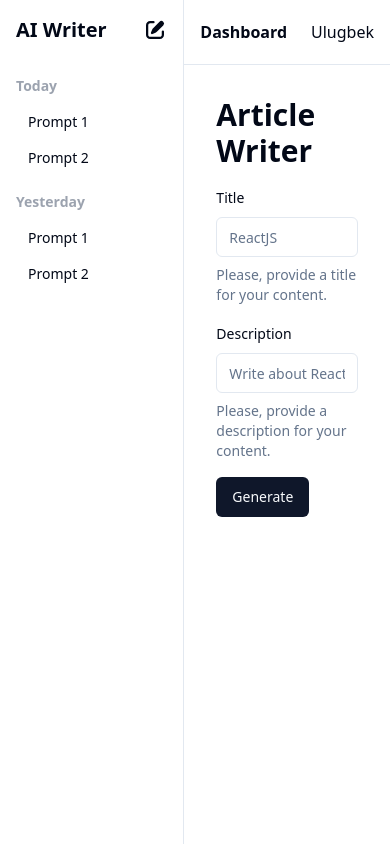
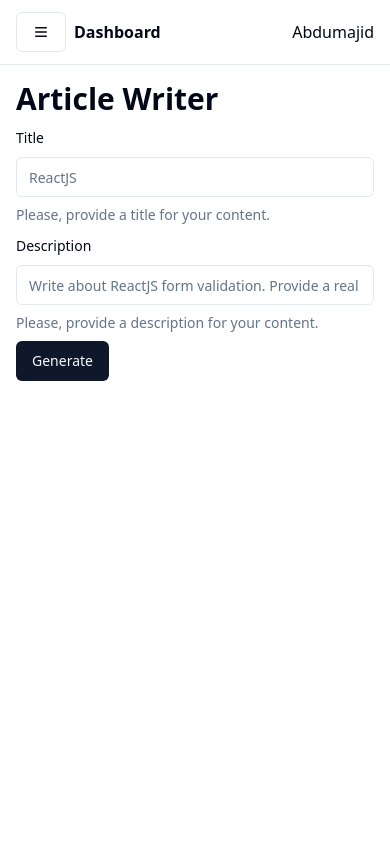
Before and after one commit to Ermatov-Abdulmajid/ai-writer, a React (Vite) app: page /dashboard in a window 390 px wide. Built offline with nearby package versions, Linux system fonts and the light colour scheme.

Commit message:
Responsivness implemented

```diff
--- a/src/components/dashboard/content-create-form.tsx
+++ b/src/components/dashboard/content-create-form.tsx
@@ -45,7 +45,7 @@
     <Form {...form}>
       <form
         onSubmit={form.handleSubmit(handleSubmit)}
-        className="space-y-4 mt-4"
+        className="space-y-2 md:space-y-4 md:mt-4 mt-2"
       >
         <FormField
           control={form.control}
--- a/src/components/dashboard/content-viewer.tsx
+++ b/src/components/dashboard/content-viewer.tsx
@@ -21,7 +21,7 @@
 
   return (
     <Card className="mt-4">
-      <CardContent className="p-8">
+      <CardContent className="p-4 md:p-6 lg:p-8">
         <div className="prose lg:prose-xl">
           <Markdown>{content}</Markdown>
         </div>
--- a/src/components/dashboard/navbar.tsx
+++ b/src/components/dashboard/navbar.tsx
@@ -5,15 +5,28 @@
   DropdownMenuSeparator,
   DropdownMenuTrigger,
 } from '@/components/ui/dropdown-menu.tsx';
+import { Button } from '@/components/ui/button.tsx';
+import { Bars3Icon } from '@heroicons/react/16/solid';
+import { useAppContext } from '@/contexts/app.context.tsx';
 
 export default function Navbar() {
+  const { toggleSidebar } = useAppContext();
   return (
     <div className="border-b">
       <nav className="flex items-center justify-between p-4 h-16">
-        <h4 className="font-semibold">Dashboard</h4>
+        <div className="flex items-center gap-2">
+          <Button
+            className="block md:hidden"
+            variant="outline"
+            onClick={toggleSidebar}
+          >
+            <Bars3Icon className="w-4 h-4" />
+          </Button>
+          <h4 className="font-semibold">Dashboard</h4>
+        </div>
         <div>
           <DropdownMenu>
-            <DropdownMenuTrigger>Ulugbek</DropdownMenuTrigger>
+            <DropdownMenuTrigger>Abdumajid</DropdownMenuTrigger>
             <DropdownMenuContent>
               <DropdownMenuItem>Profile</DropdownMenuItem>
               <DropdownMenuSeparator />
--- a/src/components/dashboard/sidebar.tsx
+++ b/src/components/dashboard/sidebar.tsx
@@ -3,6 +3,7 @@
 import { PencilSquareIcon } from '@heroicons/react/16/solid';
 import { useAppContext } from '@/contexts/app.context.tsx';
 import { Loader2 } from 'lucide-react';
+import { clsx } from 'clsx';
 
 const mockItems: TPromptHistory[] = [
   {
@@ -34,9 +35,14 @@
 ];
 
 export default function Sidebar() {
-  const { generatingContent } = useAppContext();
+  const { generatingContent, sidebarOpen } = useAppContext();
   return (
-    <nav className="h-screen w-80 border-r p-4">
+    <nav
+      className={clsx(
+        'transition-all duration-500 h-screen overflow-x-hidden md:w-80 md:border-r md:p-4',
+        sidebarOpen ? 'w-1/2 border-r p-2' : 'w-0'
+      )}
+    >
       <div className="flex items-center justify-between">
         <h1 className="text-xl font-semibold">AI Writer</h1>
         {generatingContent ? (
--- a/src/components/layouts/dashboard-layout.tsx
+++ b/src/components/layouts/dashboard-layout.tsx
@@ -8,7 +8,7 @@
       <Sidebar />
       <div className="w-full">
         <Navbar />
-        <div className="p-8">
+        <div className="p-4 md:p-6 lg:p-8">
           <Outlet />
         </div>
       </div>
--- a/src/contexts/app.context.tsx
+++ b/src/contexts/app.context.tsx
@@ -3,6 +3,8 @@
 interface IAppContext {
   generatingContent: boolean;
   setGeneratingContent: (value: boolean) => void;
+  sidebarOpen: boolean;
+  toggleSidebar: () => void;
 }
 
 export const AppContext = createContext<IAppContext | null>(null);
@@ -21,9 +23,21 @@
 
 const AppContextProvider: FC<IProps> = ({ children }) => {
   const [generatingContent, setGeneratingContent] = useState(false);
+  const [sidebarOpen, setSidebarOpen] = useState(false);
+
+  const toggleSidebar = () => {
+    setSidebarOpen(!sidebarOpen);
+  };
 
   return (
-    <AppContext.Provider value={{ generatingContent, setGeneratingContent }}>
+    <AppContext.Provider
+      value={{
+        generatingContent,
+        setGeneratingContent,
+        sidebarOpen,
+        toggleSidebar,
+      }}
+    >
       {children}
     </AppContext.Provider>
   );
```
